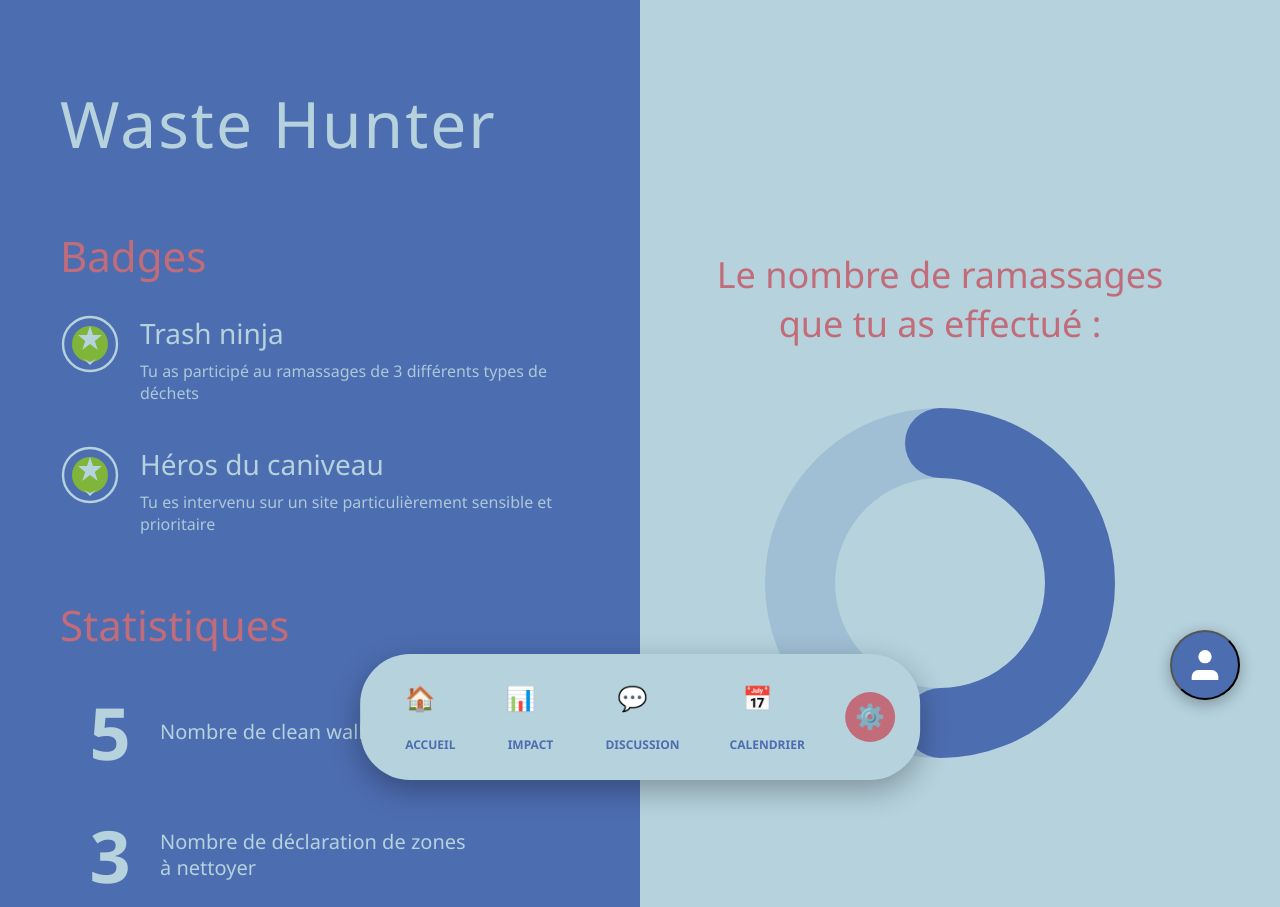
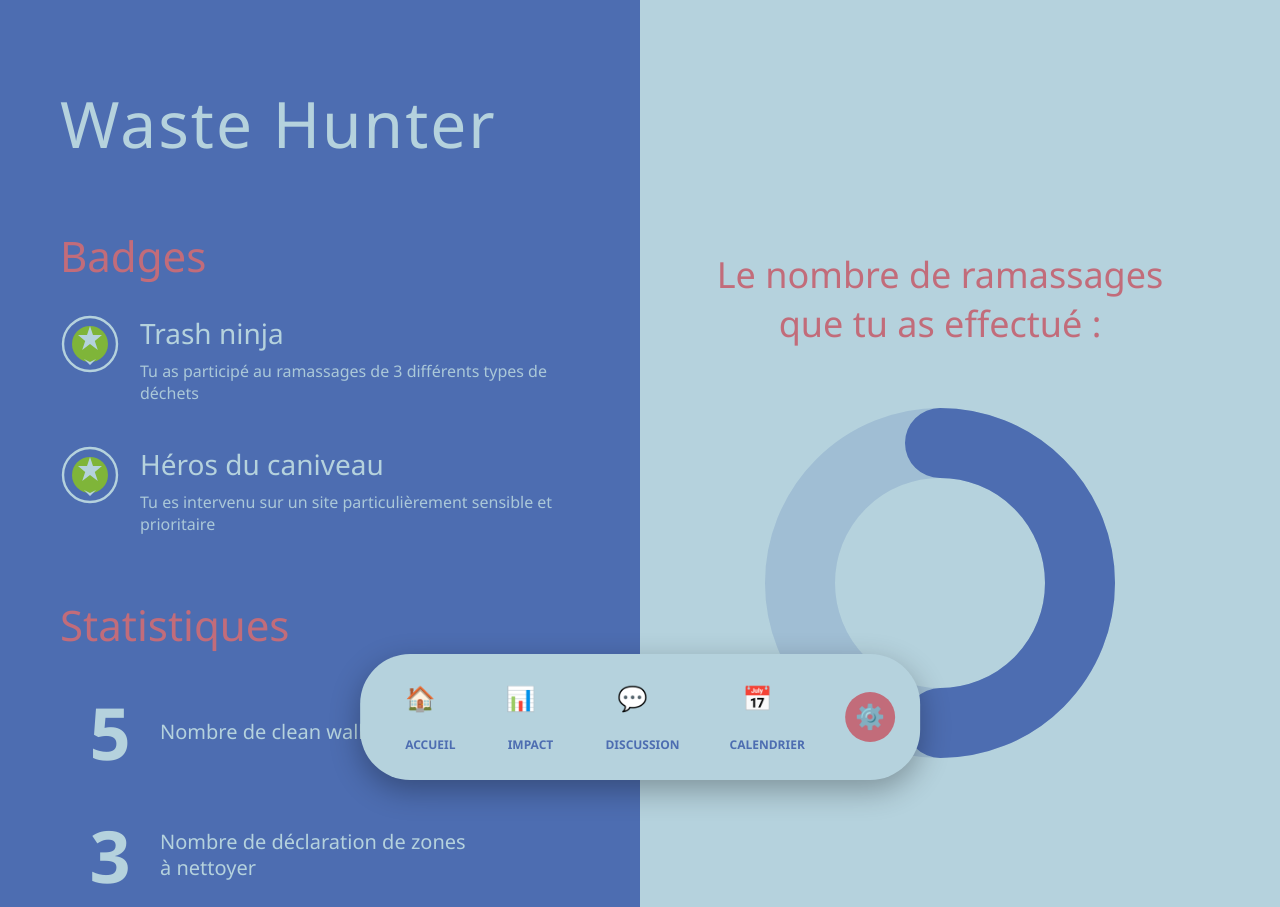
Before and after one commit to bmusellec/waste_hunter_vf, a plain HTML site: page Impact.html in a window 1280 px wide. Shown: the top 907 px of the page. Drawn offline with Linux system fonts and the light colour scheme.

Commit message:
version finale

```diff
--- a/Impact.html
+++ b/Impact.html
@@ -95,13 +95,6 @@
     </a>
     <button class="settings-btn" onclick="window.location.href='parametres.html'">⚙️</button>
 </nav>
-    <!-- Bouton profil -->
-    <button class="profile-button">
-        <svg viewBox="0 0 24 24">
-            <path d="M20 21v-2a4 4 0 0 0-4-4H8a4 4 0 0 0-4 4v2"/>
-            <circle cx="12" cy="7" r="4"/>
-        </svg>
-    </button>
 
     <script>
         // Animation de la jauge au chargement
```
Also changed, not shown: discussion_barre_recherche.html (+1 -1 lines), index_calendrier.html (+1 -1 lines), parametres.html (+1 -1 lines).
